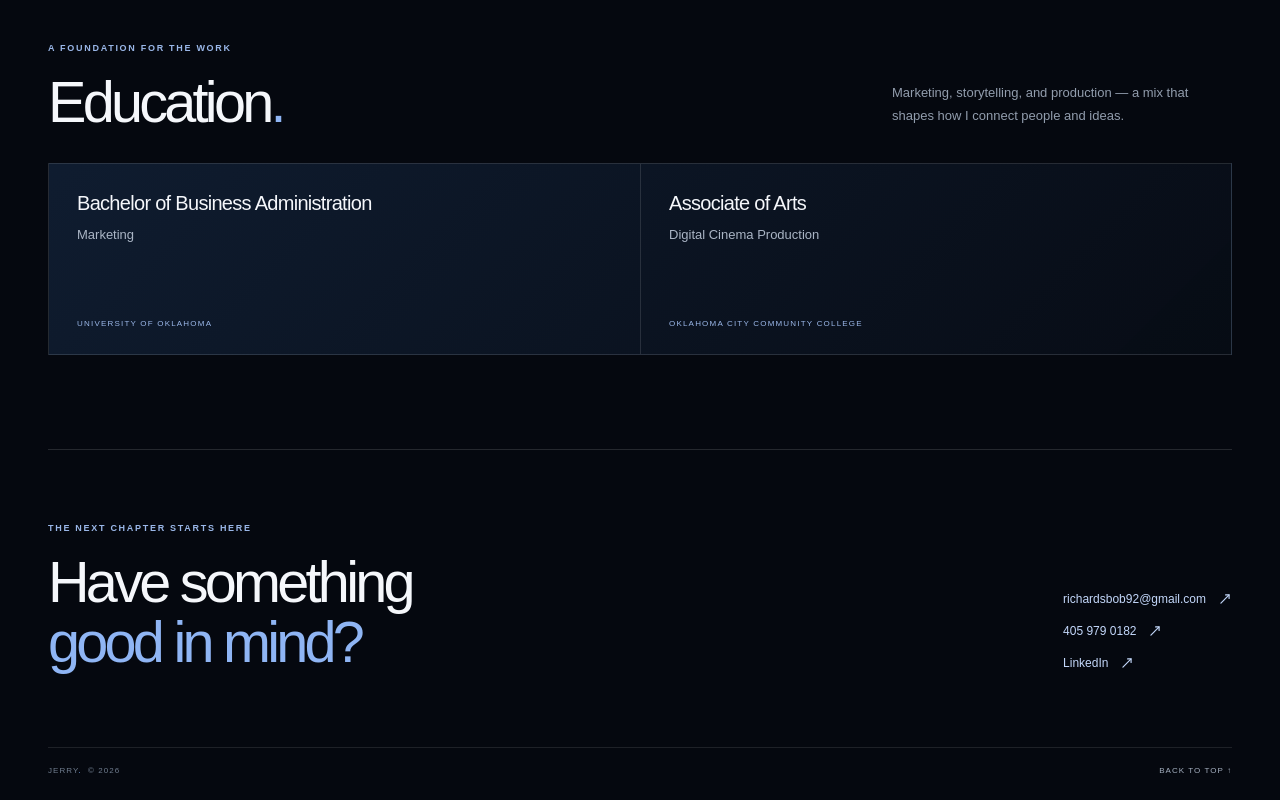
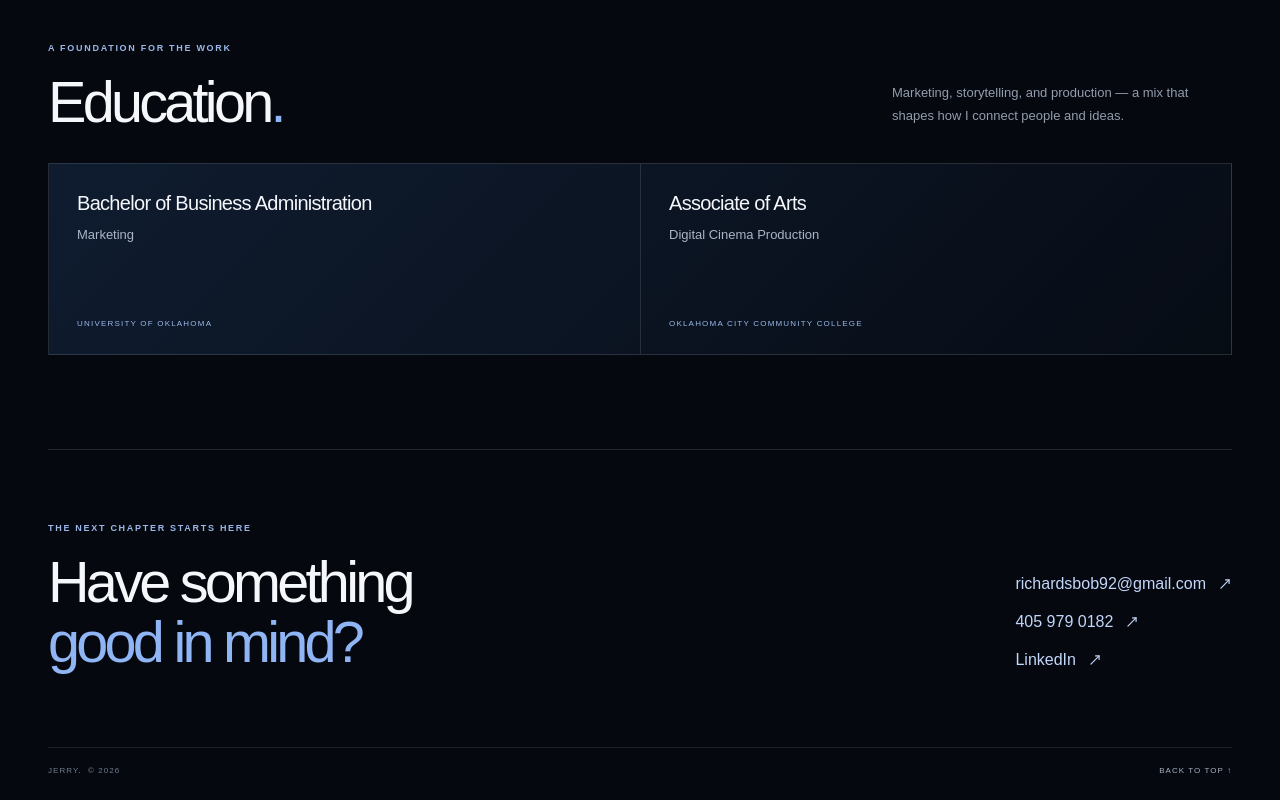
Before and after one commit to JerryHuerta15/portfolio, a Next.js app: page / in a window 1280 px wide. Shown: the part 1390-2190 px from the top of the page. Built offline with nearby package versions, Linux system fonts and the light colour scheme.

Commit message:
Increase contact information text size

```diff
--- a/app/globals.css
+++ b/app/globals.css
@@ -320,7 +320,7 @@
 
 .contact-section { display: grid; grid-template-columns: 1fr auto; align-items: end; gap: 32px; padding: 64px 0 23px; border-top: 1px solid rgb(255 255 255 / 13%); }
 .contact-details { display: flex; flex-direction: column; align-items: flex-start; gap: 14px; }
-.contact-link { gap: 12px; margin-bottom: 0; color: #c3d7fa !important; font-size: 12px; }
+.contact-link { gap: 12px; margin-bottom: 0; color: #c3d7fa !important; font-size: 16px; }
 .footer-bottom { grid-column: 1 / -1; justify-content: space-between; margin-top: 43px; padding-top: 17px; border-top: 1px solid rgb(255 255 255 / 10%); color: #707d8f; font-size: 8px; letter-spacing: .13em; }
 .footer-bottom a { color: #a5b0c0; }
 
```
